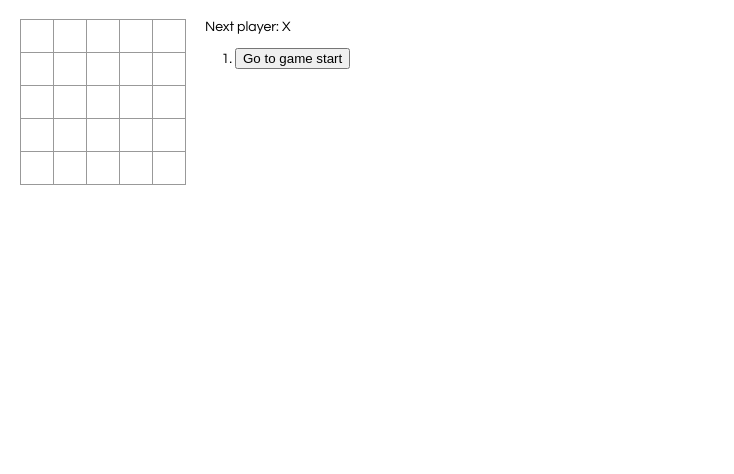
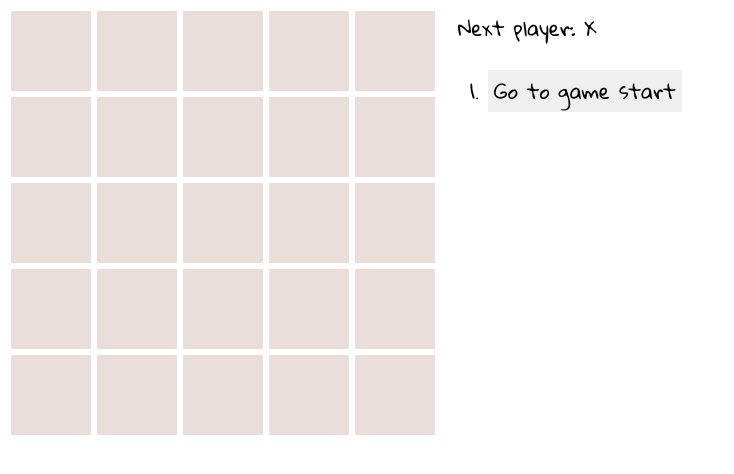
Before and after one commit to hexiao125/tic-tac-toe, a React app: page / in a window 1280 px wide. Shown: the whole page, without its empty margins (0-734 px from the left). Built offline with nearby package versions, Linux system fonts and the light colour scheme.

Commit message:
Some css change and highlight winning positions

```diff
--- a/public/index.html
+++ b/public/index.html
@@ -10,6 +10,7 @@
     -->
     <link rel="manifest" href="%PUBLIC_URL%/manifest.json">
     <link rel="shortcut icon" href="%PUBLIC_URL%/favicon.ico">
+    <link rel="stylesheet" type="text/css" href="//fonts.googleapis.com/css?family=Gloria+Hallelujah" />
     <!--
       Notice the use of %PUBLIC_URL% in the tags above.
       It will be replaced with the URL of the `public` folder during the build.
--- a/src/index.css
+++ b/src/index.css
@@ -1,10 +1,23 @@
-body {
-  font: 14px "Century Gothic", Futura, sans-serif;
-  margin: 20px;
+body * {
+  font: 20px "Gloria Hallelujah", cursive;
 }
 
 ol, ul {
   padding-left: 30px;
+}
+
+button {
+  cursor: pointer;
+  outline: none;
+}
+
+li button {
+  border: none;
+  margin: 2px auto;
+}
+
+li button:hover {
+  letter-spacing: 2px;
 }
 
 .board-row:after {
@@ -18,18 +31,17 @@ ol, ul {
 }
 
 .square {
-  background: #fff;
-  border: 1px solid #999;
+  background: #eadedb;
+  border: none;
   float: left;
-  font-size: 24px;
+  font-size: 35px;
   font-weight: bold;
   line-height: 34px;
-  height: 34px;
-  margin-right: -1px;
-  margin-top: -1px;
+  height: 80px;
+  margin: 3px;
   padding: 0;
   text-align: center;
-  width: 34px;
+  width: 80px;
 }
 
 .square:focus {
@@ -48,3 +60,7 @@ ol, ul {
 .game-info {
   margin-left: 20px;
 }
+
+.highlight {
+  background-color: #F7786B;
+}
--- a/src/index.js
+++ b/src/index.js
@@ -2,9 +2,11 @@ import React from 'react';
 import ReactDOM from 'react-dom';
 import './index.css';
 
+// component that only has a render method, doesn't have internal state
 function Square(props) {
   return (
-    <button className="square" onClick={props.onClick}>
+    <button className={"square " + (props.highlight ? "highlight" : "")}
+    onClick={props.onClick}>
       {props.value}
     </button>
   );
@@ -13,7 +15,16 @@ function Square(props) {
 class Board extends React.Component {
 
   renderSquare(i) {
-      return <Square value={this.props.squares[i]} onClick={() => this.props.onClick(i)}/>;
+    let winningSquare = false;
+    // If there is a winner and the square exists in winningPosition
+    if (this.props.winningPosition && this.props.winningPosition.indexOf(i) >= 0) {
+      winningSquare = true;
+    }
+    return <Square
+      value={this.props.squares[i]}
+      highlight={winningSquare}
+      onClick={() => this.props.onClick(i)}
+    />;
   }
 
   render() {
@@ -63,6 +74,7 @@ function Square(props) {
 
   constructor(props) {
     super(props);
+    // initialize state
     this.state = {
       history: [{
         squares: Array(25).fill(null),
@@ -86,11 +98,11 @@ function Square(props) {
         squares: squares,
       }]),
       stepNumber: history.length,
-        xIsNext: ! this.state.xIsNext,
+      xIsNext: !this.state.xIsNext,
     });
   }
 
-    jumpTo(step){
+  jumpTo(step) {
     this.setState({
       stepNumber: step,
       xIsNext: (step % 2) === 0,
@@ -103,20 +115,23 @@ function Square(props) {
     const current = history[this.state.stepNumber];
     const winner = calculateWinner(current.squares);
 
+    // step is the current board, move is index
     const moves = history.map((step, move) => {
       const desc = move ?
         'Go to move #' + move :
         'Go to game start';
       return (
-            <li key = {move}>
+        <li key={move}>
           <button onClick={() => this.jumpTo(move)}>{desc}</button>
         </li>
       );
     });
 
     let status;
+    let winPosition;
     if (winner) {
-          status = 'Winner: ' + winner;
+      status = 'Winner: ' + winner.winner;
+      winPosition = winner.winPosition;
     } else {
       status = 'Next player: ' + (this.state.xIsNext ? 'X' : 'O');
     }
@@ -126,6 +141,7 @@ function Square(props) {
         <div className="game-board">
           <Board
             squares={current.squares}
+            winningPosition={winPosition}
             onClick={(i) => this.handleClick(i)}
           />
         </div>
@@ -164,7 +180,9 @@ function Square(props) {
     const [a, b, c, d, e] = lines[i];
     if (squares[a] && squares[a] === squares[b] && squares[a] === squares[c]
       && squares[a] === squares[d] && squares[a] === squares[e]) {
-        return squares[a];
+
+      // return an object with the winner and the winning position
+      return {winner: squares[a], winPosition: lines[i]};
     }
   }
   return null;
```
Lines whose indentation alone changed are shown as unchanged.
